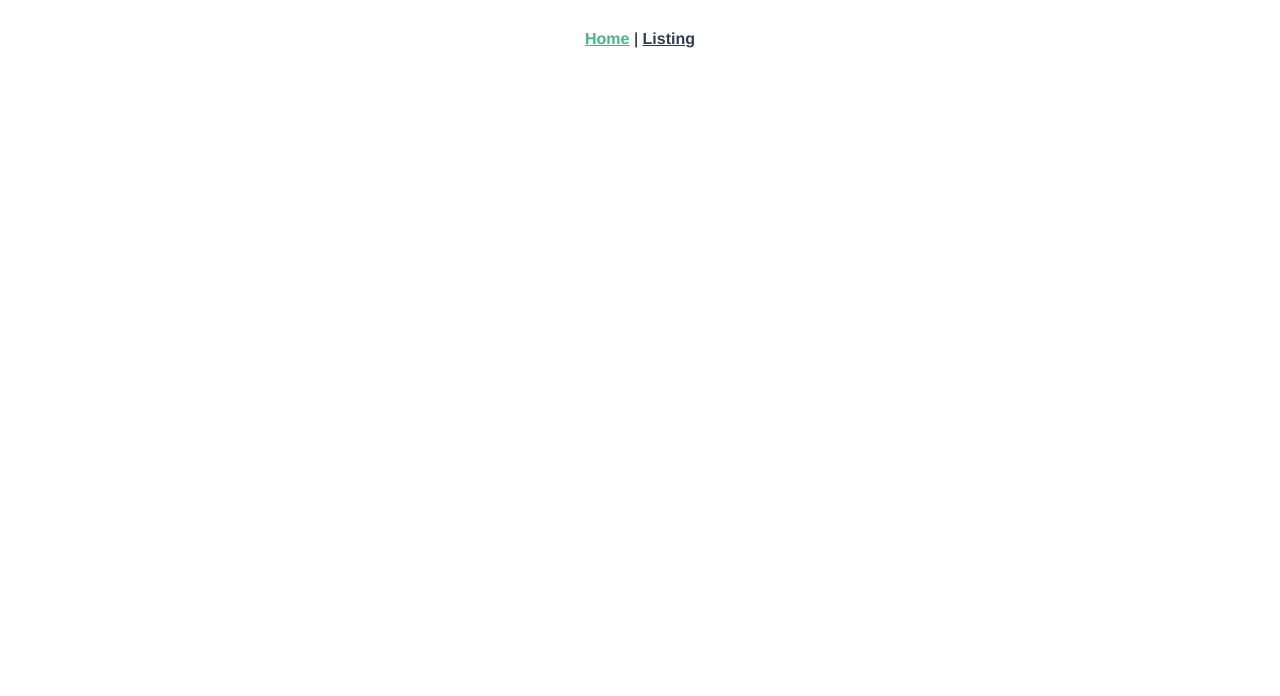
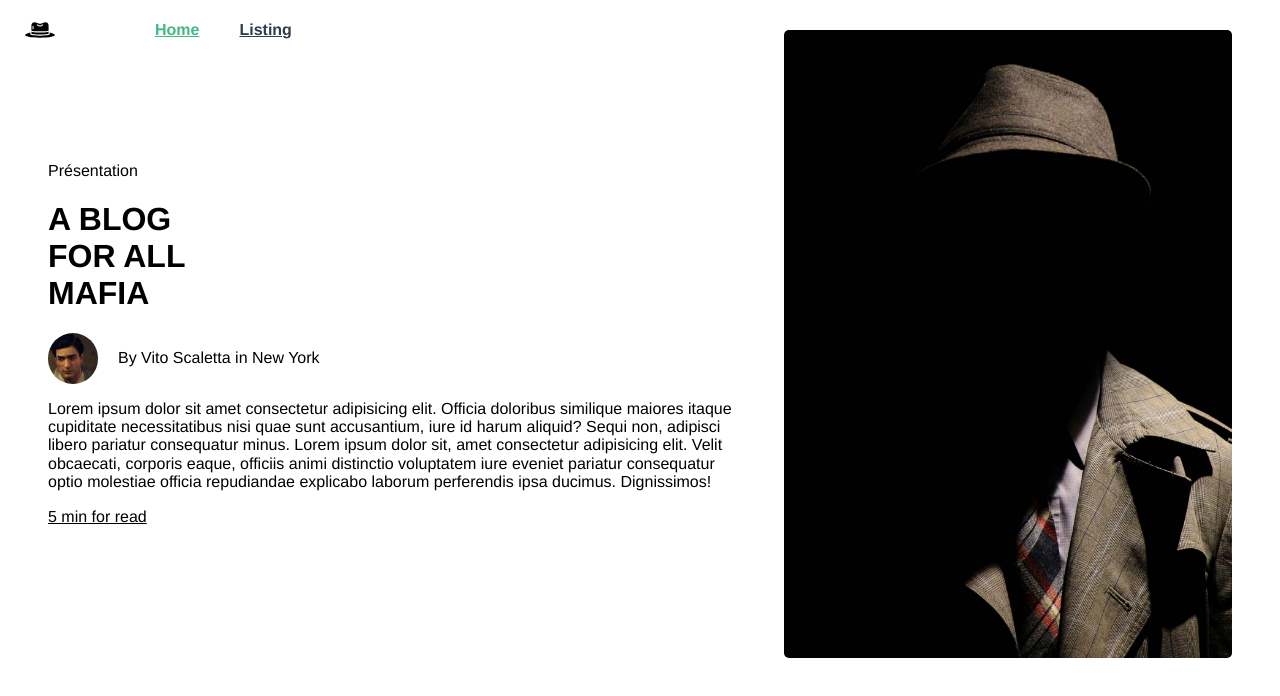
Before and after one commit to MaksymY/web2-pwa, a Vue app: page / in a window 1280 px wide. Shown: the top 696 px of the page. Built offline with nearby package versions, Linux system fonts and the light colour scheme.

Commit message:
adding home page

```diff
--- a/src/App.vue
+++ b/src/App.vue
@@ -1,31 +1,68 @@
 <template>
-  <div id="app">
-    <div id="nav">
-      <router-link to="/">Home</router-link> |
-      <router-link to="/Listing">Listing</router-link>
+  <div class="app">
+    <div class="app__nav">
+      <svg class="app__nav-icon">
+        <use href="#MainIcon"/>
+      </svg>
+      <router-link
+        class="app__nav-link"
+        exact-active-class="app__nav-link--active"
+        to="/"
+      >
+        Home
+      </router-link>
+      <router-link
+        class="app__nav-link"
+        exact-active-class="app__nav-link--active"
+        to="/Listing"
+      >
+        Listing
+      </router-link>
     </div>
     <router-view/>
+    <TheIconsSet/>
   </div>
 </template>
 
+<script>
+import TheIconsSet from "@/components/TheIconsSet.vue";
+export default {
+  name: "app",
+  components: {
+    TheIconsSet,
+  }
+}
+</script>
+
 <style lang="scss">
-#app {
+.app {
   font-family: Avenir, Helvetica, Arial, sans-serif;
   -webkit-font-smoothing: antialiased;
   -moz-osx-font-smoothing: grayscale;
-  text-align: center;
-}
 
-#nav {
-  padding: 30px;
-}
+  &__nav {
+    top: 0;
+    position: absolute;
+    display: flex;
+    align-items: center;
+    padding: 15px 25px;
+  }
 
-#nav a {
-  font-weight: bold;
-  color: #2c3e50;
-}
+  &__nav-icon {
+    width: 30px;
+    height: 30px;
+  }
 
-#nav a.router-link-exact-active {
-  color: #42b983;
+  &__nav-link {
+    font-weight: bold;
+    color: #2c3e50;
+    padding: 0 20px;
+    &:first-of-type{
+      padding-left: 100px;
+    }
+    &--active {
+      color: #42b983;
+    }
+  }
 }
 </style>
--- /dev/null
+++ b/src/components/TheIconsSet.vue
@@ -0,0 +1,44 @@
+<template functional>
+<svg class="theIconsSet">
+	<defs>
+		<symbol
+			id="MainIcon"
+			viewBox="0 -123 512 512"
+		>
+            <path d="m402.285156 198.695312v-35.65625c-11.585937 3.015626-23.394531 5.117188-35.308594 6.289063-36.863281 3.851563-73.914062 5.652344-110.976562 5.394531-37.0625.246094-74.113281-1.566406-110.976562-5.433594-11.914063-1.167968-23.722657-3.273437-35.308594-6.289062v35.65625c12.222656 5.625 66.183594 12.636719 146.285156 12.636719s134.0625-7.011719 146.285156-12.597657zm0 0"/>
+            <path d="m402.285156 143.835938v-88.976563c0-17.808594-8.644531-34.511719-23.183594-44.792969-14.542968-10.28125-33.167968-12.863281-49.957031-6.929687l-48.804687 17.28125c-15.761719 5.507812-32.925782 5.507812-48.6875 0l-48.796875-17.28125c-16.789063-5.933594-35.414063-3.351563-49.957031 6.929687-14.539063 10.28125-23.183594 26.984375-23.183594 44.792969v88.976563c12.222656 5.585937 66.183594 12.601562 146.285156 12.601562s134.0625-7.015625 146.285156-12.601562zm-256-33.113282c0 5.046875-4.09375 9.140625-9.140625 9.140625-5.050781 0-9.144531-4.09375-9.144531-9.140625v-36.574218c0-5.046876 4.09375-9.140626 9.144531-9.140626 5.046875 0 9.140625 4.09375 9.140625 9.140626zm57.535156-70.464844c3.570313-3.558593 9.34375-3.558593 12.910157 0 10.832031 9.683594 24.746093 15.214844 39.269531 15.605469 14.535156-.308593 28.472656-5.851562 39.25-15.605469 3.585938-3.464843 9.289062-3.414062 12.816406.109376 3.527344 3.527343 3.578125 9.230468.113282 12.820312-14.238282 13.144531-32.804688 20.605469-52.179688 20.960938-19.375-.355469-37.941406-7.816407-52.179688-20.960938-3.566406-3.570312-3.566406-9.359375 0-12.929688zm0 0"/>
+            <path d="m420.570312 174.101562v28.046876c0 9.929687-8.765624 16.714843-53.59375 22-36.863281 3.863281-73.914062 5.675781-110.976562 5.429687-37.0625.246094-74.113281-1.566406-110.976562-5.429687-44.828126-5.285157-53.59375-12.070313-53.59375-22v-28.046876c-66.742188 15.75-91.429688 36.039063-91.429688 46.335938 0 18.980469 79.433594 45.710938 256 45.710938s256-26.730469 256-45.710938c0-10.296875-24.6875-30.585938-91.429688-46.335938zm0 0"/>
+		</symbol>
+	</defs>
+</svg>
+
+</template>
+
+<style lang="scss">
+.theIconsSet {
+	visibility: hidden;
+	position: absolute;
+	top: 0;
+	left: 0;
+	z-index: -9999;
+	pointer-events: none;
+	user-select: none;
+	width: 0;
+	height: 0;
+	opacity: 0;
+
+	&__path--rounded {
+		stroke-linecap: round;
+		stroke-linejoin: round;
+	}
+
+	&__backArrow {
+		stroke-width: 5;
+	}
+
+	&__horizontalRope,
+	&__verticalRope {
+		stroke-width: 10;
+	}
+}
+</style>
--- a/src/views/Home.vue
+++ b/src/views/Home.vue
@@ -1,5 +1,18 @@
 <template>
   <div class="home">
+    <div class="home__content">
+      <p>Présentation</p>
+      <h1>A BLOG<br>FOR ALL<br>MAFIA</h1>
+      <div class="home__author">
+        <img class="home__author-img" src="../assets/Vito_Scaletta.jpg" alt="" srcset="">
+        <p>By Vito Scaletta in New York</p>
+      </div>
+      <p class="home__text">
+        Lorem ipsum dolor sit amet consectetur adipisicing elit. Officia doloribus similique maiores itaque cupiditate necessitatibus nisi quae sunt accusantium, iure id harum aliquid? Sequi non, adipisci libero pariatur consequatur minus. Lorem ipsum dolor sit, amet consectetur adipisicing elit. Velit obcaecati, corporis eaque, officiis animi distinctio voluptatem iure eveniet pariatur consequatur optio molestiae officia repudiandae explicabo laborum perferendis ipsa ducimus. Dignissimos!
+      </p>
+      <p class="home__text-time">5 min for read</p>
+    </div>
+    <img class="home__image" src="../assets/home.jpg" alt="" srcset="">
   </div>
 </template>
 
@@ -9,3 +22,39 @@ export default {
   name: 'Home',
 }
 </script>
+
+<style lang="scss">
+.home {
+  padding: 30px;
+  display: flex;
+  align-items: center;
+  justify-content: space-around;
+  &__content {
+
+  }
+  &__image {
+    width: 35vw;
+    border-radius: 5px;
+  }
+  &__author {
+    display: flex;
+  }
+  &__author-img {
+    width: 50px;
+    border-radius: 50px ;
+    margin-right: 20px;
+  }
+  &__text {
+    max-width: 700px;
+  }
+  &__text-time {
+    font-weight: normal;
+    text-decoration: underline;
+  }
+  @media (max-width: 700px) {
+    &__image {
+      display: none;
+    }
+  }
+}
+</style>
--- a/src/views/Listing.vue
+++ b/src/views/Listing.vue
@@ -27,7 +27,7 @@ export default {
   name: "Listing",
   data: () => ({
     posts: [],
-    img: ""
+    img: "",
 	}),
   created() {
     getArticles()
@@ -42,7 +42,8 @@ export default {
 </script>
 <style lang="scss">
   .listing {
-    .listing__content {
+    text-align: center;
+    &__content {
       list-style-type: none;
       padding: 0;
       display: grid;
@@ -55,30 +56,30 @@ export default {
       padding: 0;
       margin: 0;
     }
-    .listing__card {
+    &__card {
       position: relative;
       border-radius: 6px;
-      background: rgba(0,0,0,0.35);
+      background: rgba(0,0,0,0.40);
       &:first-of-type {
         grid-column: 1 / -1;
         justify-content: center;
         align-items: center;
-        background: url("../assets/main.jpg");
+        background: url("../assets/main.jpg") rgba(0,0,0,0.40);
         background-repeat: no-repeat;
         background-size: cover;
       }
     }
-    .listing__card-image {
+    &__card-image {
       position: absolute;
       border-radius: 6px;
       left: 0;
       z-index: -1;
     }
-    .listing__card-title {
+    &__card-title {
       color: $color_white_1;
       font-weight: bold;
       text-transform: capitalize;
-      font-size: 30px;
+      font-size: 25px;
       padding: 0 10px;
     }
   }
```
Also changed, not shown: src/service-worker.js (+15 -1 lines), src/assets/Vito_Scaletta.jpg (added), src/assets/home.jpg (added).
